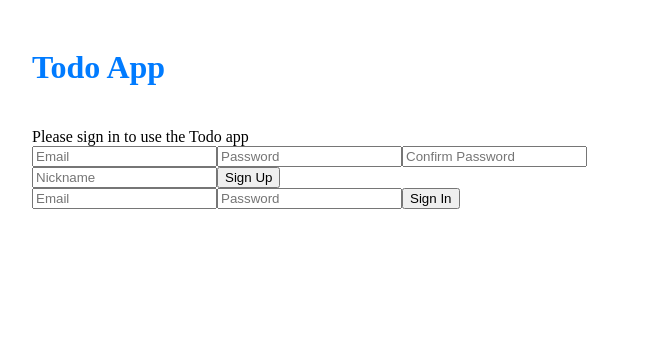
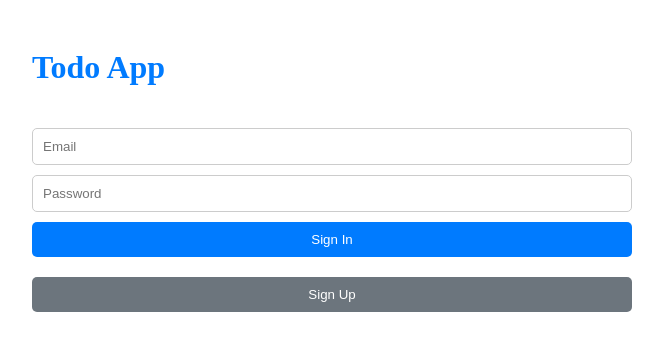
Before and after one commit to chaeyoo/todo-monorepo, a React app in the folder apps/web/: page /signin in a window 1280 px wide. Shown: the top 350 px of the page, without its empty margins (308-971 px from the left). Built offline with nearby package versions, Linux system fonts and the light colour scheme.

Commit message:
[FEAT] 로그인, 회원가입 라우팅 - UI개선 - 로그인 에러처리

```diff
--- a/apps/web/package.json
+++ b/apps/web/package.json
@@ -22,6 +22,7 @@
     "process": "^0.11.10",
     "react": "^18.2.0",
     "react-dom": "^18.2.0",
+    "react-router-dom": "^6.26.1",
     "shared": "workspace:*",
     "stream-browserify": "^3.0.0",
     "vm-browserify": "^1.1.2",
--- a/apps/web/src/App.tsx
+++ b/apps/web/src/App.tsx
@@ -3,7 +3,12 @@ import styled from "@emotion/styled";
 import { TodoList } from "./components/TodoList";
 import { TodoForm } from "./components/TodoForm";
 import { theme } from "./styles/theme";
-import { getCurrentUser, UserProfile } from "shared";
+import {
+	BrowserRouter as Router,
+	Routes,
+	Route,
+	Navigate,
+} from "react-router-dom";
 import { useEffect, useState } from "react";
 import { UserInfo } from "./components/UserInfo";
 import { SignUp } from "./components/SignUp";
@@ -76,24 +81,38 @@ function App() {
 
 	return (
 		<ThemeProvider theme={theme}>
+			<Router>
 				<AppWrapper>
 					<Header>
 						<Title>Todo App</Title>
 						{user && <LogoutButton onClick={handleLogout}>Logout</LogoutButton>}
 					</Header>
+					<Routes>
+						<Route
+							path="/signin"
+							element={user ? <Navigate to="/" /> : <SignIn />}
+						/>
+						<Route
+							path="/signup"
+							element={user ? <Navigate to="/" /> : <SignUp />}
+						/>
+						<Route
+							path="/"
+							element={
+								user ? (
+									<>
 										<UserInfo user={user} />
-				{user ? (
-					<>
 										<TodoForm />
 										<TodoList />
 									</>
 								) : (
-					<>
-						<SignUp />
-						<SignIn />
-					</>
-				)}
+									<Navigate to="/signin" />
+								)
+							}
+						/>
+					</Routes>
 				</AppWrapper>
+			</Router>
 		</ThemeProvider>
 	);
 }
--- a/apps/web/src/components/SignIn.tsx
+++ b/apps/web/src/components/SignIn.tsx
@@ -1,39 +1,96 @@
 import React, { useState } from "react";
 import { signIn } from "shared";
+import styled from "@emotion/styled";
+
 import { useAuthStore } from "../store/authStore";
+import { useNavigate } from "react-router-dom";
+const Form = styled.form`
+	display: flex;
+	flex-direction: column;
+	gap: 10px;
+`;
+
+const Input = styled.input`
+	padding: 10px;
+	border-radius: 5px;
+	border: 1px solid #ccc;
+`;
+
+const Button = styled.button`
+	padding: 10px;
+	background-color: ${(props) => props.theme.colors.primary};
+	color: white;
+	border: none;
+	border-radius: 5px;
+	cursor: pointer;
+
+	&:hover {
+		background-color: ${(props) => props.theme.colors.secondary};
+	}
+`;
+
+const SignUpButton = styled(Button)`
+	background-color: ${(props) => props.theme.colors.secondary};
+	margin-top: 10px;
+
+	&:hover {
+		background-color: ${(props) => props.theme.colors.primary};
+	}
+`;
+
+const ErrorMessage = styled.p`
+	color: red;
+	font-size: 14px;
+	margin-top: 5px;
+	text-align: center;
+`;
 
 export const SignIn: React.FC = () => {
 	const [email, setEmail] = useState("");
 	const [password, setPassword] = useState("");
+	const [error, setError] = useState<string | null>(null);
 	const setUser = useAuthStore((state) => state.setUser);
+	const navigate = useNavigate();
+
 	const handleSubmit = async (e: React.FormEvent) => {
 		e.preventDefault();
+		setError(null);
 		try {
 			const user = await signIn(email, password);
 			console.log("Signed in:", user);
 			setUser(user);
+			navigate("/");
 		} catch (error) {
 			console.error("Error signing in:", error);
+			setError("Invalid email or password. Please try again.");
 		}
 	};
 
+	const handleSignUpClick = () => {
+		navigate("/signup");
+	};
+
 	return (
-		<form onSubmit={handleSubmit}>
-			<input
+		<Form onSubmit={handleSubmit}>
+			<Input
 				type="email"
 				value={email}
 				onChange={(e) => setEmail(e.target.value)}
 				placeholder="Email"
 				required
 			/>
-			<input
+			<Input
 				type="password"
 				value={password}
 				onChange={(e) => setPassword(e.target.value)}
 				placeholder="Password"
 				required
 			/>
-			<button type="submit">Sign In</button>
-		</form>
+			{error && <ErrorMessage>{error}</ErrorMessage>}
+			<Button type="submit">Sign In</Button>
+			<SignUpButton type="button" onClick={handleSignUpClick}>
+				Sign Up
+			</SignUpButton>
+		</Form>
 	);
 };
--- a/apps/web/src/components/SignUp.tsx
+++ b/apps/web/src/components/SignUp.tsx
@@ -1,57 +1,128 @@
 import React, { useState } from "react";
+import { useNavigate } from "react-router-dom";
+import styled from "@emotion/styled";
 import { signUp } from "shared";
+import { useAuthStore } from "../store/authStore";
+
+const Form = styled.form`
+	display: flex;
+	flex-direction: column;
+	gap: 15px;
+	max-width: 300px;
+	margin: 0 auto;
+`;
+
+const Input = styled.input`
+	padding: 10px;
+	border-radius: 5px;
+	border: 1px solid #ccc;
+	font-size: 16px;
+`;
+
+const Button = styled.button`
+	padding: 10px;
+	background-color: ${(props) => props.theme.colors.primary};
+	color: white;
+	border: none;
+	border-radius: 5px;
+	cursor: pointer;
+	font-size: 16px;
+	transition: background-color 0.3s;
+
+	&:hover {
+		background-color: ${(props) => props.theme.colors.secondary};
+	}
+`;
+
+const SignInButton = styled(Button)`
+	background-color: ${(props) => props.theme.colors.secondary};
+	margin-top: 10px;
+
+	&:hover {
+		background-color: ${(props) => props.theme.colors.primary};
+	}
+`;
+
+const ErrorMessage = styled.p`
+	color: red;
+	font-size: 14px;
+	margin-top: 5px;
+`;
 
 export const SignUp: React.FC = () => {
 	const [email, setEmail] = useState("");
 	const [password, setPassword] = useState("");
 	const [confirmPassword, setConfirmPassword] = useState("");
 	const [nickname, setNickname] = useState("");
+	const [error, setError] = useState<string | null>(null);
+	const navigate = useNavigate();
+	const setUser = useAuthStore((state) => state.setUser);
 
 	const handleSubmit = async (e: React.FormEvent) => {
 		e.preventDefault();
+		setError(null);
+
 		if (password !== confirmPassword) {
-			alert("Passwords do not match");
+			setError("Passwords do not match");
 			return;
 		}
+
 		try {
 			const user = await signUp(email, password, nickname);
-			console.log("Signed up:", user);
+			if (user) {
+				console.log("Signed up:", user);
+				setUser(user);
+				navigate("/"); // Redirect to home page after successful signup
+			} else {
+				setError("Signup failed. Please try again.");
+			}
 		} catch (error) {
 			console.error("Error signing up:", error);
+			setError(
+				error instanceof Error ? error.message : "An unknown error occurred"
+			);
 		}
 	};
 
+	const handleSignInClick = () => {
+		navigate("/signin");
+	};
+
 	return (
-		<form onSubmit={handleSubmit}>
-			<input
+		<Form onSubmit={handleSubmit}>
+			<Input
 				type="email"
 				value={email}
 				onChange={(e) => setEmail(e.target.value)}
 				placeholder="Email"
 				required
 			/>
-			<input
+			<Input
 				type="password"
 				value={password}
 				onChange={(e) => setPassword(e.target.value)}
 				placeholder="Password"
 				required
 			/>
-			<input
+			<Input
 				type="password"
 				value={confirmPassword}
 				onChange={(e) => setConfirmPassword(e.target.value)}
 				placeholder="Confirm Password"
 				required
 			/>
-			<input
+			<Input
 				type="text"
 				value={nickname}
 				onChange={(e) => setNickname(e.target.value)}
 				placeholder="Nickname"
 				required
 			/>
-			<button type="submit">Sign Up</button>
-		</form>
+			{error && <ErrorMessage>{error}</ErrorMessage>}
+			<Button type="submit">Sign Up</Button>
+			<SignInButton type="button" onClick={handleSignInClick}>
+				Back to Sign In
+			</SignInButton>
+		</Form>
 	);
 };
--- a/apps/web/src/store/authStore.ts
+++ b/apps/web/src/store/authStore.ts
@@ -29,33 +29,55 @@ export const useAuthStore = create<AuthStore>((set) => ({
 		try {
 			const {
 				data: { session },
-				error,
+				error: sessionError,
 			} = await supabase.auth.getSession();
-			if (error) throw error;
+
+			if (sessionError) {
+				throw sessionError;
+			}
 
 			if (session) {
-				const currentUser = await getCurrentUser();
-				set({ user: currentUser, loading: false });
+				try {
+					const currentUser = await getCurrentUser();
+					set({ user: currentUser, loading: false });
+				} catch (userError) {
+					console.error("Error fetching current user:", userError);
+					set({
+						user: null,
+						loading: false,
+						error:
+							userError instanceof Error
+								? userError.message
+								: "Failed to fetch user data",
+					});
+				}
 			} else {
 				set({ user: null, loading: false });
 			}
 		} catch (error) {
-			console.error("Error checking user:", error);
+			console.error("Error checking session:", error);
 			set({
 				user: null,
 				loading: false,
 				error:
-					error instanceof Error ? error.message : "Failed to fetch user data",
+					error instanceof Error
+						? error.message
+						: "Failed to check user session",
 			});
 		}
 	},
 	signOut: async () => {
-		const { error } = await supabase.auth.signOut();
-		if (error) {
+		try {
+			const { error } = await supabase.auth.signOut();
+			if (error) {
+				throw error;
+			}
+			set({ user: null, error: null });
+		} catch (error) {
 			console.error("Error signing out:", error);
-			set({ error: error.message });
-		} else {
-			set({ user: null, error: null });
+			set({
+				error: error instanceof Error ? error.message : "Failed to sign out",
+			});
 		}
 	},
 }));
--- a/packages/shared/src/auth.ts
+++ b/packages/shared/src/auth.ts
@@ -103,3 +103,8 @@ export const getCurrentUser = async (): Promise<UserProfile | null> => {
 
 	return null;
 };
+
+export const signOut = async (): Promise<void> => {
+	const { error } = await supabase.auth.signOut();
+	if (error) throw error;
+};
```
Also changed, not shown: 6 other files (tests, documents, lock files or other folders). Lines whose indentation alone changed are shown as unchanged.
